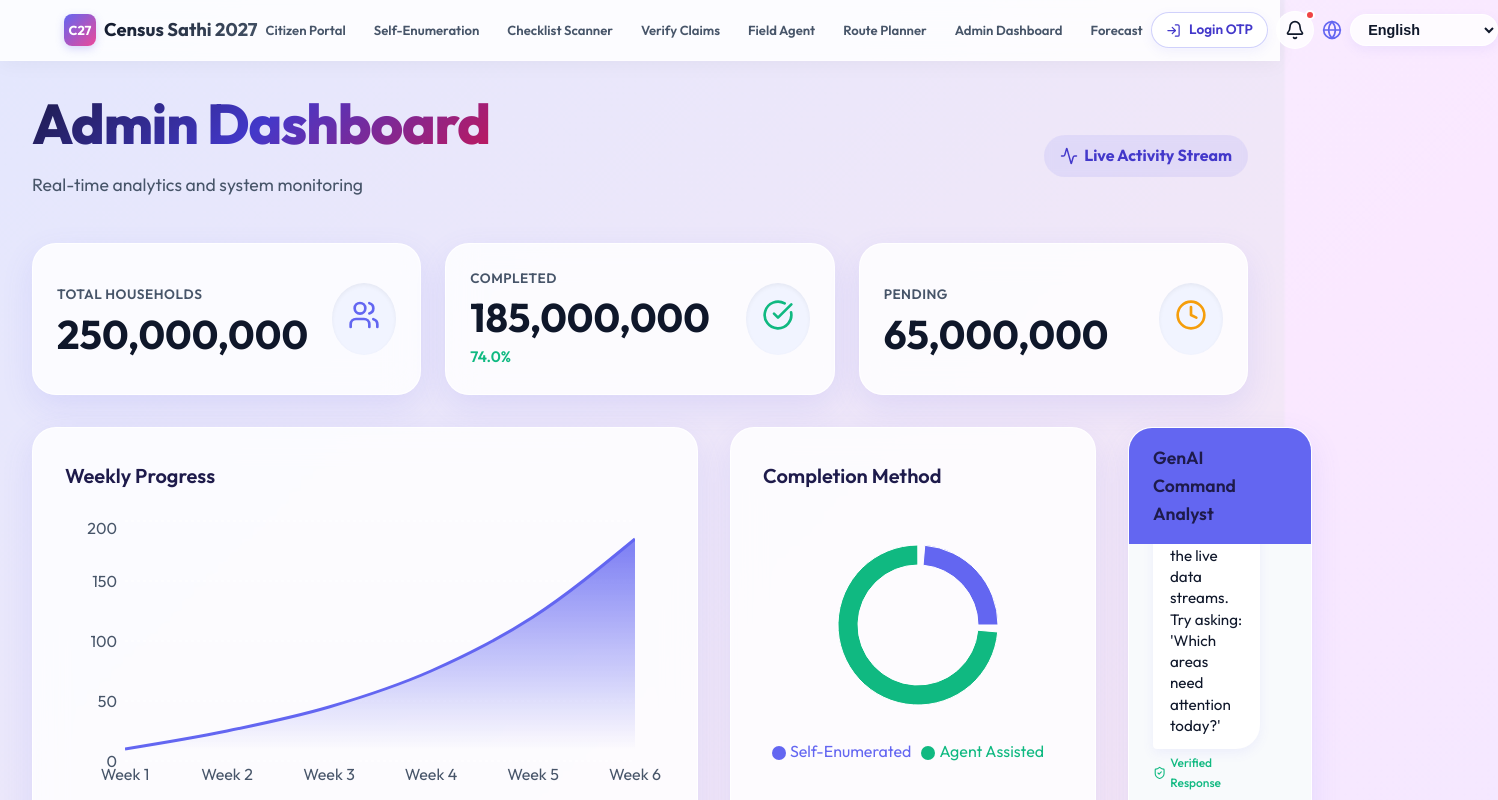
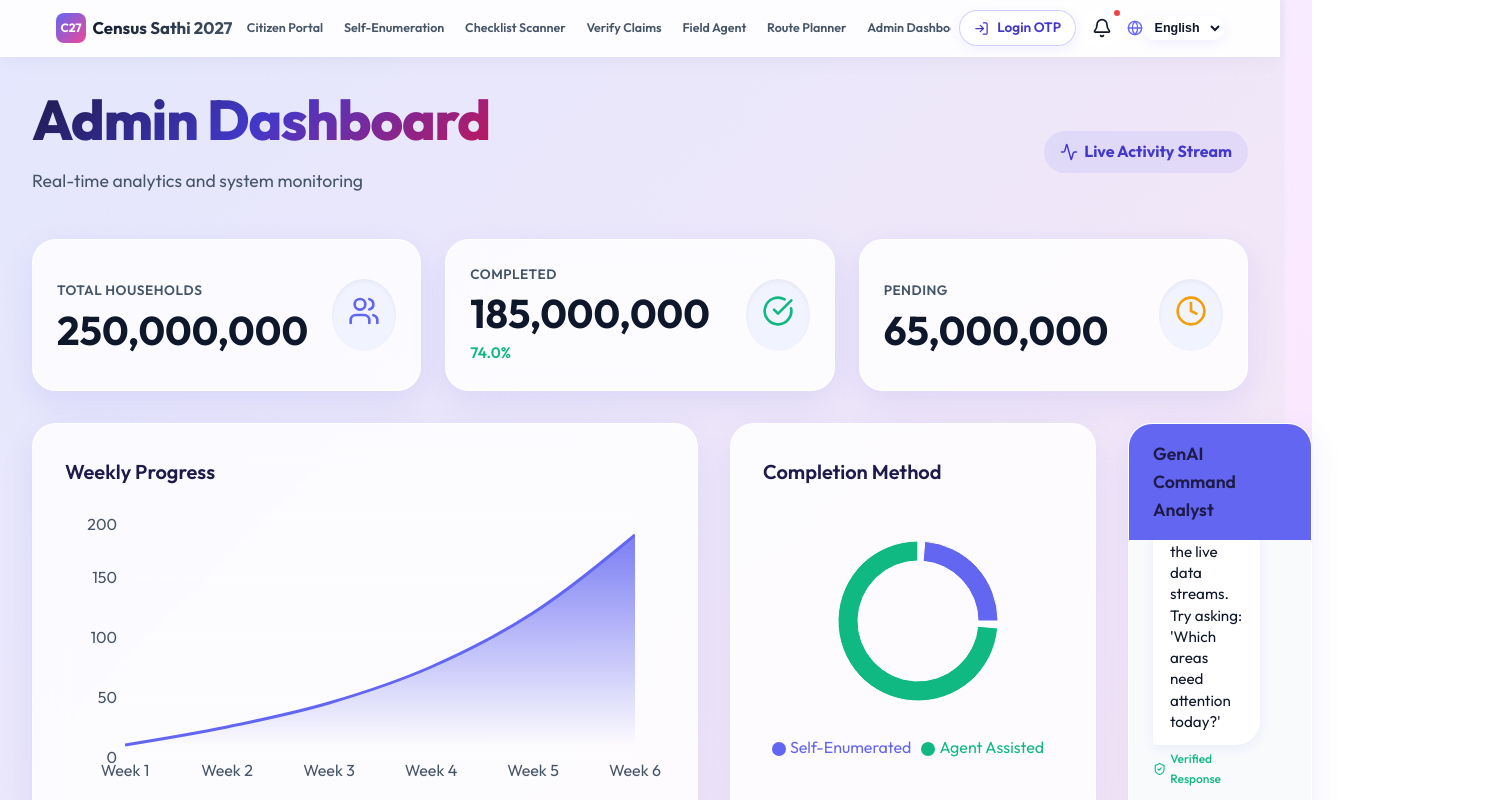
Before and after one commit to gauravv-yadav/census-sathi-2027, a React (Vite) app: page /admin in a window 1280 px wide. Shown: the top 800 px of the page, 1498 px wide, since content can reach past the window. Built offline with nearby package versions, Linux system fonts and the light colour scheme.

Commit message:
Fix navbar language dropdown overflow and fit all elements neatly

```diff
--- a/src/components/layout/Navbar.module.css
+++ b/src/components/layout/Navbar.module.css
@@ -1,5 +1,5 @@
 .navbar {
-  background-color: rgba(255, 255, 255, 0.85);
+  background-color: rgba(255, 255, 255, 0.9);
   backdrop-filter: blur(16px);
   -webkit-backdrop-filter: blur(16px);
   border-bottom: 1px solid rgba(255, 255, 255, 0.5);
@@ -7,38 +7,43 @@
   top: 0;
   z-index: 50;
   box-shadow: 0 4px 20px rgba(0, 0, 0, 0.04);
+  width: 100%;
+  overflow: hidden;
 }
 
 .navContainer {
   display: flex;
   align-items: center;
   justify-content: space-between;
-  height: 60px;
+  height: 56px;
+  gap: 0.5rem;
+  max-width: 1200px;
+  margin: 0 auto;
+  padding: 0 1rem;
 }
 
 .brand {
   display: flex;
   align-items: center;
-  gap: 0.5rem;
+  gap: 0.4rem;
   flex-shrink: 0;
 }
 
 .logoBadge {
   background: linear-gradient(135deg, var(--primary-color), var(--secondary-color));
   color: white;
-  width: 32px;
-  height: 32px;
+  width: 30px;
+  height: 30px;
   border-radius: 8px;
   display: flex;
   align-items: center;
   justify-content: center;
   font-weight: 700;
-  font-size: 13px;
-  box-shadow: 0 3px 8px rgba(99, 102, 241, 0.25);
+  font-size: 12px;
 }
 
 .brandText {
-  font-size: 1.15rem;
+  font-size: 1.05rem;
   font-weight: 700;
   background: linear-gradient(135deg, #0f172a, #475569);
   -webkit-background-clip: text;
@@ -48,17 +53,23 @@
 
 .navLinks {
   display: flex;
-  gap: 0.75rem;
+  gap: 0.5rem;
   align-items: center;
+  overflow-x: auto;
+  scrollbar-width: none;
+}
+
+.navLinks::-webkit-scrollbar {
+  display: none;
 }
 
 .link {
   font-weight: 600;
-  font-size: 0.82rem;
+  font-size: 0.78rem;
   color: var(--text-muted);
   transition: color var(--transition-fast);
-  padding: 0.25rem 0.5rem;
-  border-radius: 6px;
+  padding: 0.2rem 0.4rem;
+  border-radius: 4px;
   white-space: nowrap;
 }
 
@@ -71,12 +82,13 @@
 .actions {
   display: flex;
   align-items: center;
-  gap: 0.5rem;
+  gap: 0.4rem;
   flex-shrink: 0;
 }
 
-@media (max-width: 900px) {
-  .navLinks {
-    display: none;
+@media (max-width: 1024px) {
+  .link {
+    font-size: 0.75rem;
+    padding: 0.15rem 0.3rem;
   }
 }
--- a/src/components/ui/LanguageSelector.jsx
+++ b/src/components/ui/LanguageSelector.jsx
@@ -11,31 +11,32 @@ export default function LanguageSelector() {
   };
 
   return (
-    <div className="flex items-center gap-2" style={{ color: 'var(--text-main)' }}>
-      <Globe size={20} color="var(--primary-color)" />
+    <div className="flex items-center gap-1" style={{ color: 'var(--text-main)', flexShrink: 0 }}>
+      <Globe size={16} color="var(--primary-color)" />
       <select
         value={currentLang}
         onChange={handleChange}
         style={{
           border: '1px solid var(--border-color)',
-          background: 'rgba(255,255,255,0.8)',
+          background: 'rgba(255,255,255,0.95)',
           borderRadius: 'var(--radius-full)',
-          padding: '0.4rem 0.8rem',
-          fontSize: '0.9rem',
+          padding: '0.2rem 0.4rem',
+          fontSize: '0.78rem',
           fontWeight: '600',
           cursor: 'pointer',
           outline: 'none',
           color: 'var(--text-main)',
-          boxShadow: 'var(--shadow-sm)'
+          boxShadow: 'var(--shadow-sm)',
+          maxWidth: '100px'
         }}
         aria-label="Select Language"
       >
         <option value="en">English</option>
-        <option value="hi">हिंदी (Hindi)</option>
-        <option value="mr">मराठी (Marathi)</option>
-        <option value="bn">বাংলা (Bengali)</option>
-        <option value="ta">தமிழ் (Tamil)</option>
-        <option value="te">తెలుగు (Telugu)</option>
+        <option value="hi">हिंदी</option>
+        <option value="mr">मराठी</option>
+        <option value="bn">বাংলা</option>
+        <option value="ta">தமிழ்</option>
+        <option value="te">తెలుగు</option>
       </select>
     </div>
   );
```
